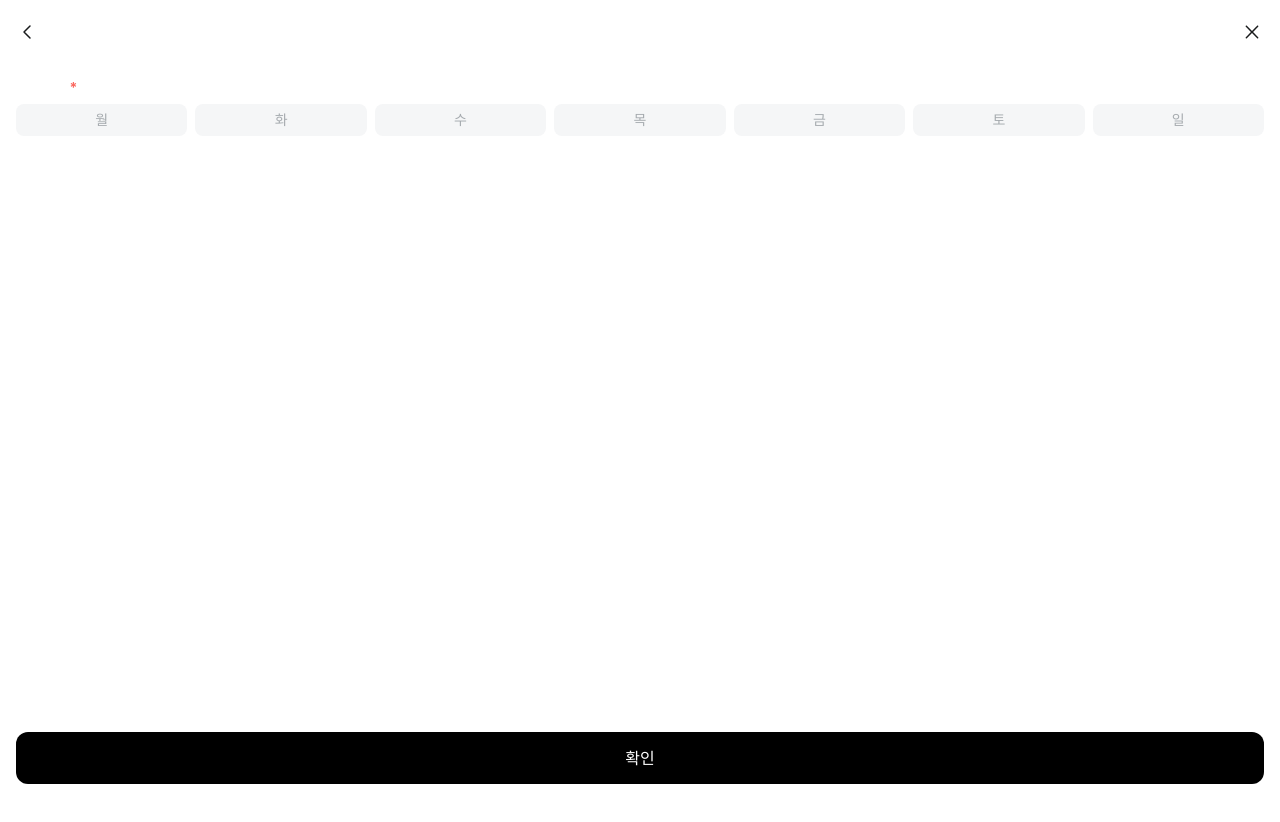
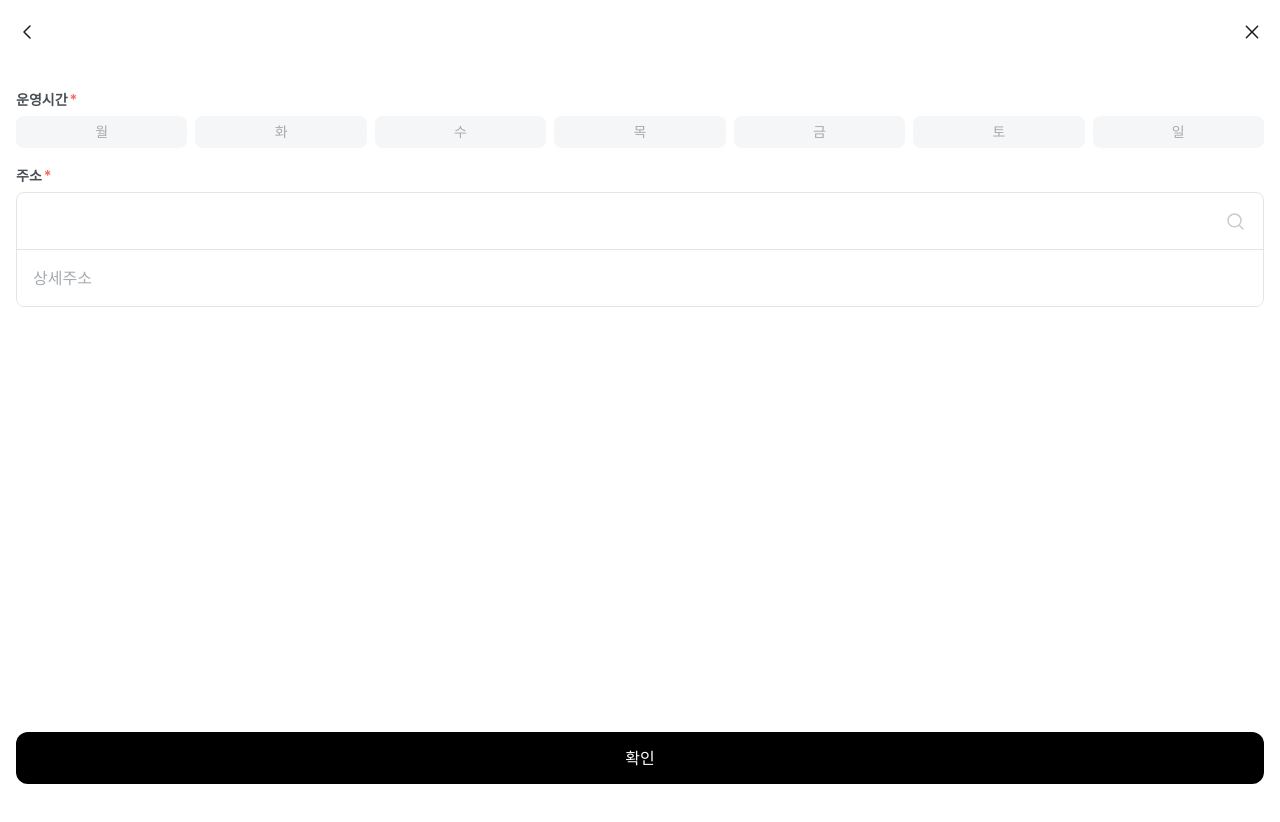
Before and after one commit to Team-Lea-Squad/take-meow-home-client, a Next.js app: page / in a window 1280 px wide. Shown: the top 822 px of the page. Built offline with nearby package versions, Linux system fonts and the light colour scheme.

Commit message:
Edit: 주소 컴포넌트

```diff
--- a/src/app/layout.tsx
+++ b/src/app/layout.tsx
@@ -4,6 +4,7 @@ import "./globals.css";
 import Header from "@/components/Header";
 import BottomButton from "@/components/BottomButton";
 import DaySelectorButton from "@/components/DaySelectorButton";
+import Address from "@/components/Address";
 
 const geistSans = Geist({
   variable: "--font-geist-sans",
@@ -31,8 +32,9 @@ export default function RootLayout({
         className={`${geistSans.variable} ${geistMono.variable} antialiased bg-background-white`}
       >
         <Header />
-        <div className="p-600 flex flex-col w-full ">
+        <div className="px-600 flex flex-col w-full py-900 gap-700">
           <DaySelectorButton />
+          <Address />
           {children}
         </div>
         <div>
--- /dev/null
+++ b/src/components/Address.tsx
@@ -0,0 +1,45 @@
+"use client";
+import React, { useState } from "react";
+import Image from "next/image";
+import { useRouter } from "next/navigation";
+
+const Address = () => {
+  const router = useRouter();
+  const [detailAddress, setDetailAddress] = useState("");
+
+  return (
+    <div className="flex flex-col gap-2">
+      <div className="flex gap-[2px] text-paragraph-120-B text-text-dark">
+        <p>주소</p>
+        <p className="text-text-error">*</p>
+      </div>
+      <div className="flex flex-col w-full border border-line-medium rounded-lg overflow-hidden">
+        <div className="flex items-center w-full p-600 border-b border-line-medium justify-between">
+          <div>서울 성동구 행당동 318-36</div>
+          {/** 주소 검색 router 이동 다시 해야됨*/}
+          <Image
+            src="/icons/search.svg"
+            alt="search-icon"
+            width={24}
+            height={24}
+            onClick={() => router.push("/")}
+          />
+        </div>
+        <input
+          type="text"
+          placeholder="상세주소"
+          value={detailAddress}
+          onChange={(e) => setDetailAddress(e.target.value)}
+          className="
+            w-full p-600
+            placeholder:text-text-lite
+            text-text-dark
+            focus:outline-none
+          "
+        />
+      </div>
+    </div>
+  );
+};
+
+export default Address;
--- a/src/components/DaySelectorButton.tsx
+++ b/src/components/DaySelectorButton.tsx
@@ -14,7 +14,7 @@ const DaySelectorButton = () => {
 
   return (
     <div className="flex flex-col gap-2 w-full">
-      <div className="flex gap-[2px] text-paragraph-120-B">
+      <div className="flex gap-[2px] text-paragraph-120-B text-text-dark">
         <p>운영시간</p>
         <p className="text-text-error">*</p>
       </div>
```
Also changed, not shown: public/icons/search.svg (added).
